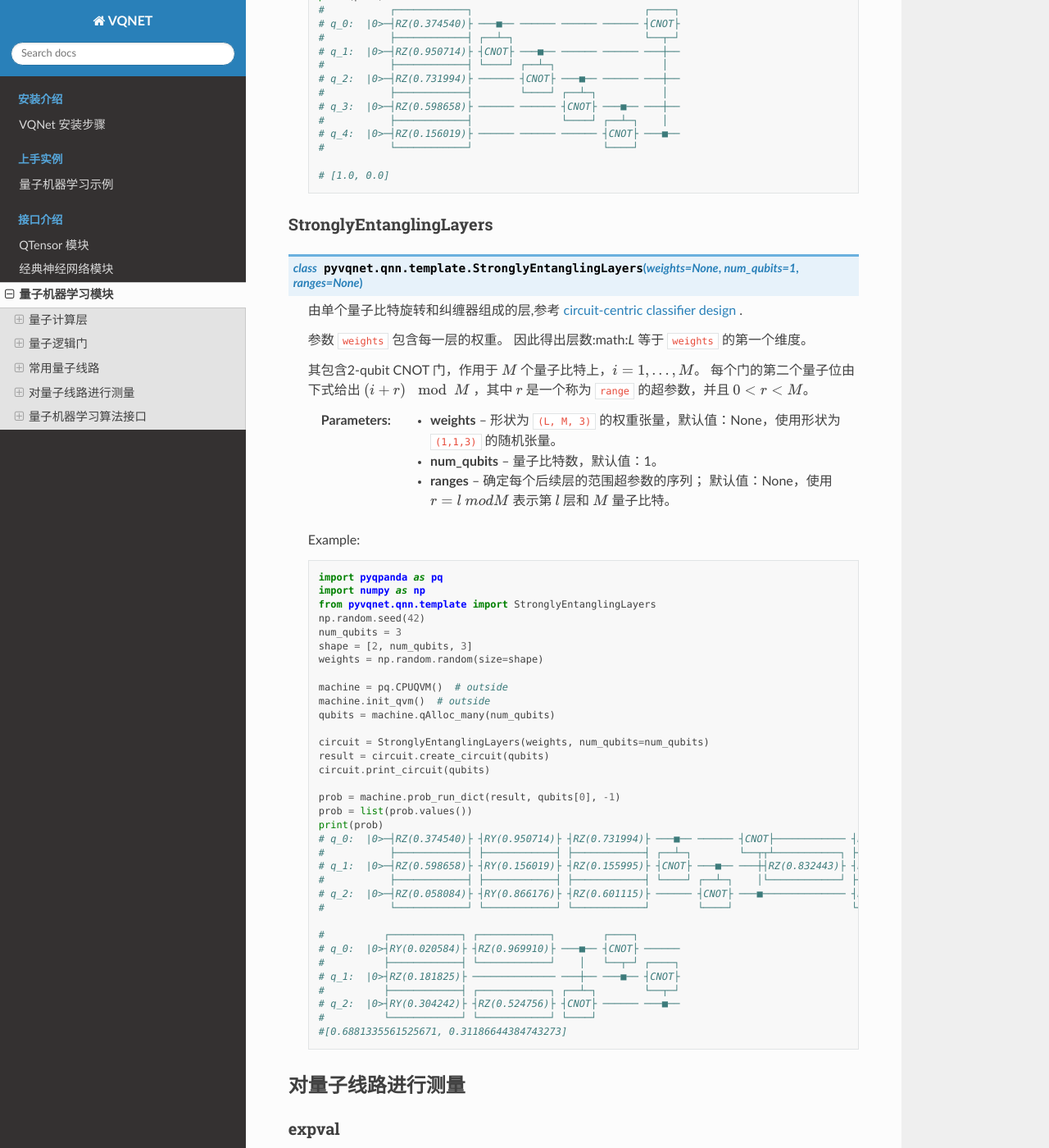
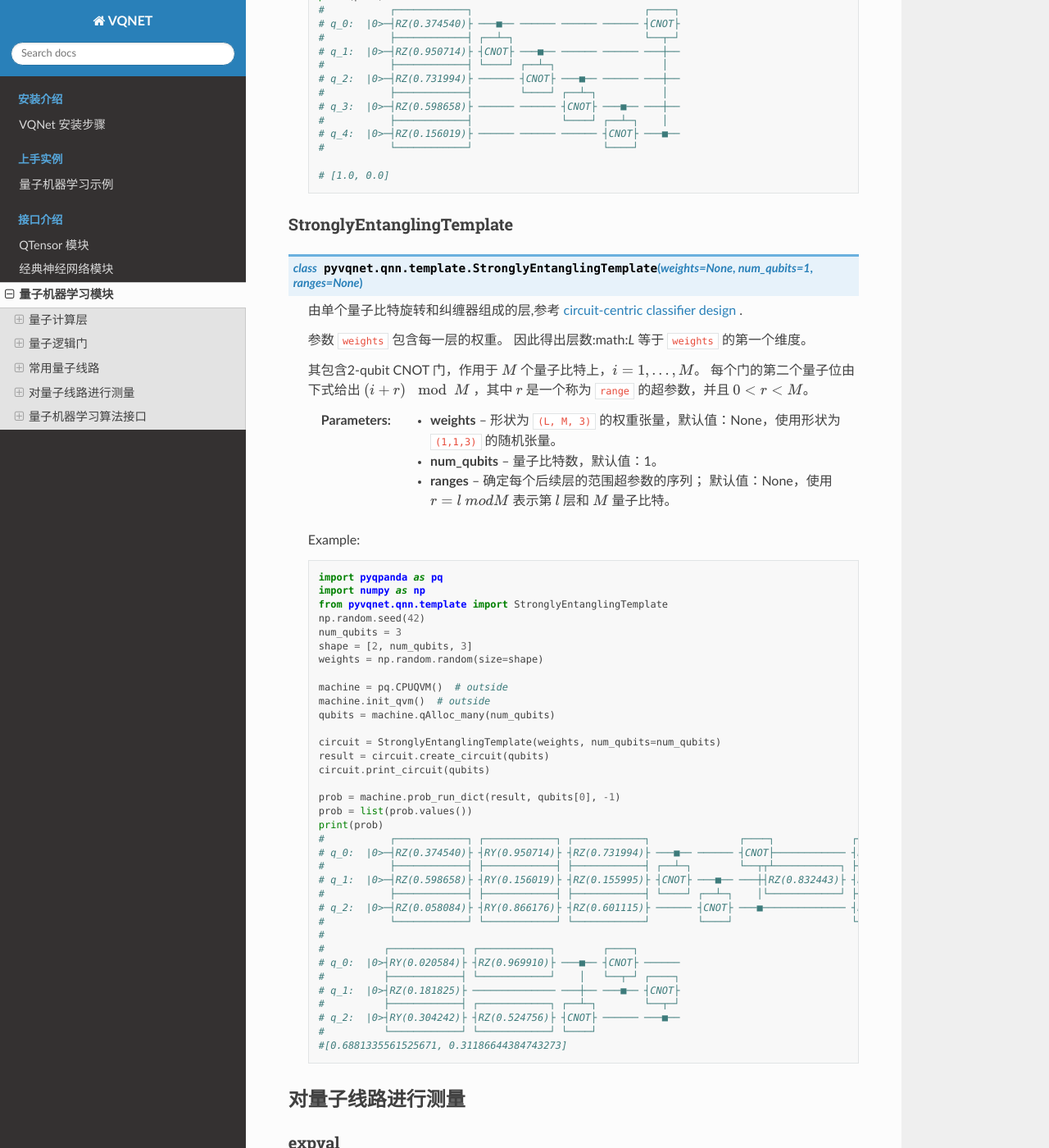
Before and after one commit to OriginQ/VQNET2.0-tutorial, a Sphinx documentation site: the page built from source/rst/qnn.rst, in a window 1280 px wide and 1400 px high, scrolled down 19936 px. Shown: the whole window at 82% size. Built offline with Sphinx 7.4.7 and the Read the Docs theme 2.0.0, drawn with Linux system fonts in a browser that asks for light colours; some of the changed text lies outside the part shown.

Commit message:
[fix] fix notes

```diff
--- a/source/rst/qnn.rst
+++ b/source/rst/qnn.rst
@@ -984,10 +984,10 @@ BasicEntanglerLayers
         # [1.0, 0.0]
 
 
-StronglyEntanglingLayers
+StronglyEntanglingTemplate
 ^^^^^^^^^^^^^^^^^^^^^^^^^^^^^^^^^
 
-.. py:class:: pyvqnet.qnn.template.StronglyEntanglingLayers(weights=None, num_qubits=1, ranges=None)
+.. py:class:: pyvqnet.qnn.template.StronglyEntanglingTemplate(weights=None, num_qubits=1, ranges=None)
 
     由单个量子比特旋转和纠缠器组成的层,参考 `circuit-centric classifier design <https://arxiv.org/abs/1804.00633>`__ .
 
@@ -1003,7 +1003,7 @@ StronglyEntanglingLayers
 
         import pyqpanda as pq
         import numpy as np
-        from pyvqnet.qnn.template import StronglyEntanglingLayers
+        from pyvqnet.qnn.template import StronglyEntanglingTemplate
         np.random.seed(42)
         num_qubits = 3
         shape = [2, num_qubits, 3]
@@ -1013,20 +1013,21 @@ StronglyEntanglingLayers
         machine.init_qvm()  # outside
         qubits = machine.qAlloc_many(num_qubits)
 
-        circuit = StronglyEntanglingLayers(weights, num_qubits=num_qubits)
+        circuit = StronglyEntanglingTemplate(weights, num_qubits=num_qubits)
         result = circuit.create_circuit(qubits)
         circuit.print_circuit(qubits)
 
         prob = machine.prob_run_dict(result, qubits[0], -1)
         prob = list(prob.values())
         print(prob)
+        #           ┌────────────┐ ┌────────────┐ ┌────────────┐               ┌────┐             ┌────────────┐ >
         # q_0:  |0>─┤RZ(0.374540)├ ┤RY(0.950714)├ ┤RZ(0.731994)├ ───■── ────── ┤CNOT├──────────── ┤RZ(0.708073)├ >
         #           ├────────────┤ ├────────────┤ ├────────────┤ ┌──┴─┐        └──┬┬┴───────────┐ ├────────────┤ >
         # q_1:  |0>─┤RZ(0.598658)├ ┤RY(0.156019)├ ┤RZ(0.155995)├ ┤CNOT├ ───■── ───┼┤RZ(0.832443)├ ┤RY(0.212339)├ >
         #           ├────────────┤ ├────────────┤ ├────────────┤ └────┘ ┌──┴─┐    │└────────────┘ ├────────────┤ >
         # q_2:  |0>─┤RZ(0.058084)├ ┤RY(0.866176)├ ┤RZ(0.601115)├ ────── ┤CNOT├ ───■────────────── ┤RZ(0.183405)├ >
         #           └────────────┘ └────────────┘ └────────────┘        └────┘                    └────────────┘ >
-
+        #
         #          ┌────────────┐ ┌────────────┐        ┌────┐
         # q_0:  |0>┤RY(0.020584)├ ┤RZ(0.969910)├ ───■── ┤CNOT├ ──────
         #          ├────────────┤ └────────────┘    │   └──┬─┘ ┌────┐
@@ -1195,7 +1196,7 @@ VN_Entropy
         S( \rho ) = -\text{Tr}( \rho \log ( \rho ))
 
     :param state: 一维列表状态向量。 这个列表的大小应该是 ``(2**N,)`` 对于一些整数值 ``N``.qstate 应该从 000 ->111 开始
-    :param indices: - 所考虑子系统中的量子比特索引列表。
+    :param indices: 所考虑子系统中的量子比特索引列表。
     :param base: 对数的底。 如果没有，则使用自然对数。
 
     :return: 冯诺依曼熵的浮点值.
```
Also changed, not shown: other parts of source/rst/qnn.rst (+4 -4 lines).
